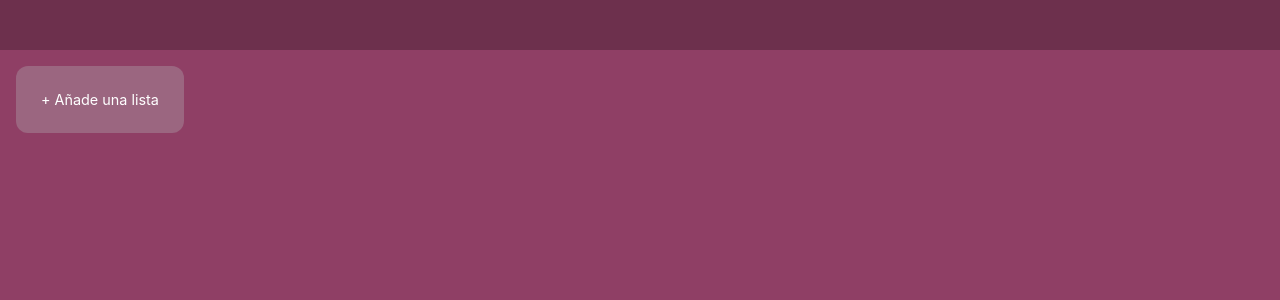
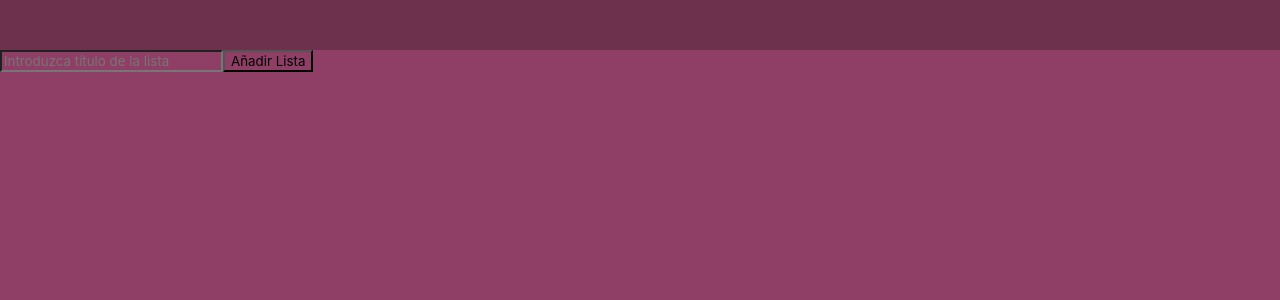
Before and after one commit to AridanyS/Drag-Drop, a React (Vite) app: page / in a window 1280 px wide. Both pictures are taken after a click on the button "+ Añade una lista". Shown: the top 300 px of the page. Built offline with nearby package versions, Linux system fonts and the light colour scheme.

Commit message:
AddList_Function

```diff
--- /dev/null
+++ b/src/components/AddListName.css
@@ -0,0 +1,5 @@
+.inputTitle {
+    height: auto;
+    background-color: #22272b;
+    color: #abb6c3;
+  }
--- a/src/components/Cards.css
+++ b/src/components/Cards.css
@@ -7,7 +7,7 @@ article {
 .card-box1 {
   display: flex;
   width: auto;
-  padding: 2%;
+  padding: 1%;
   background-color: #9b6680;
   cursor: pointer;
   border-radius: 12px;
@@ -22,10 +22,6 @@ article {
   background-color: #935579;
   all: unset;
   color: white;
+  height: 2em;
+
 }
-
-.inputTitle {
-  height: auto;
-  background-color: #22272b;
-  color: #abb6c3;
-}
--- a/src/components/Cards.jsx
+++ b/src/components/Cards.jsx
@@ -1,20 +1,38 @@
+//import { AddListName } from "./AddListName";
+import { useState } from "react";
+
 export function Card() {
+  const [add, setAdd] = useState(false);
+  const handleadd = () => {
+    setAdd(true);
+  };
+
+  if (add) {
+    return <AddListName />;
+  } else {
+    return (
+      <article className="article-card1">
+        <section className="card-box1">
+          <button onClick={handleadd} className="addList">
+            + Añade una lista
+          </button>
+        </section>
+      </article>
+    );
+  }
+}
+
+function AddListName() {
   return (
     <>
-      <article className="article-card1">
-        <section className="card-box1">
-
-          <button onClick={onClick} className="addList">+ Añade una lista</button>
-        </section>
-      </article>
-
+      <div className="BlackCard">
+        <input
+          className="inputTitle"
+          type="text"
+          placeholder="Introduzca título de la lista"
+        ></input>
+        <button className="AddListButton">Añadir Lista</button>
+      </div>
     </>
   );
 }
-
-
-function onClick() {
-    return(
-    <input className="inputTitle" type="text" placeholder="Introduzca título de la lista"></input>)
-
-}
```
